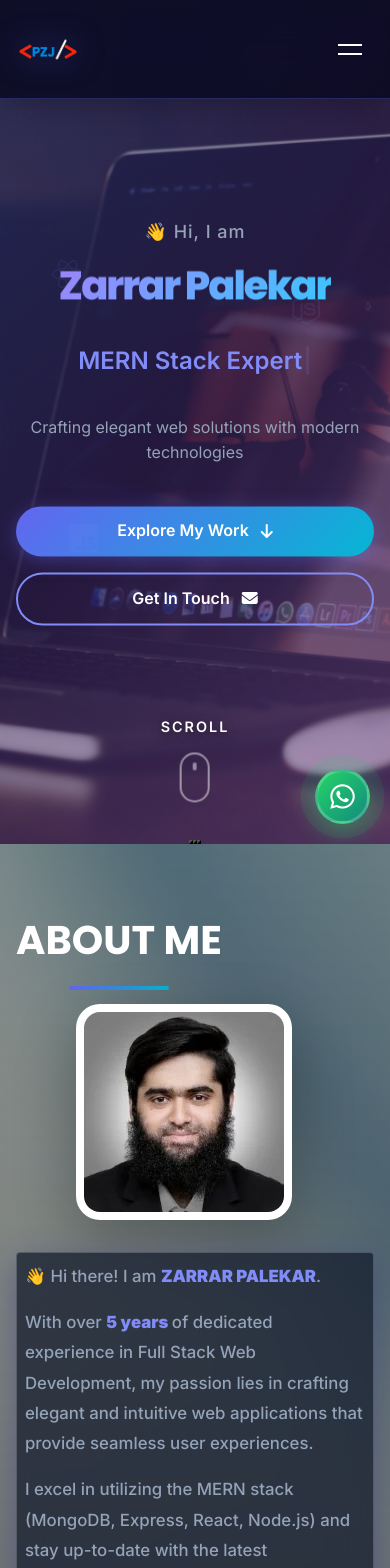
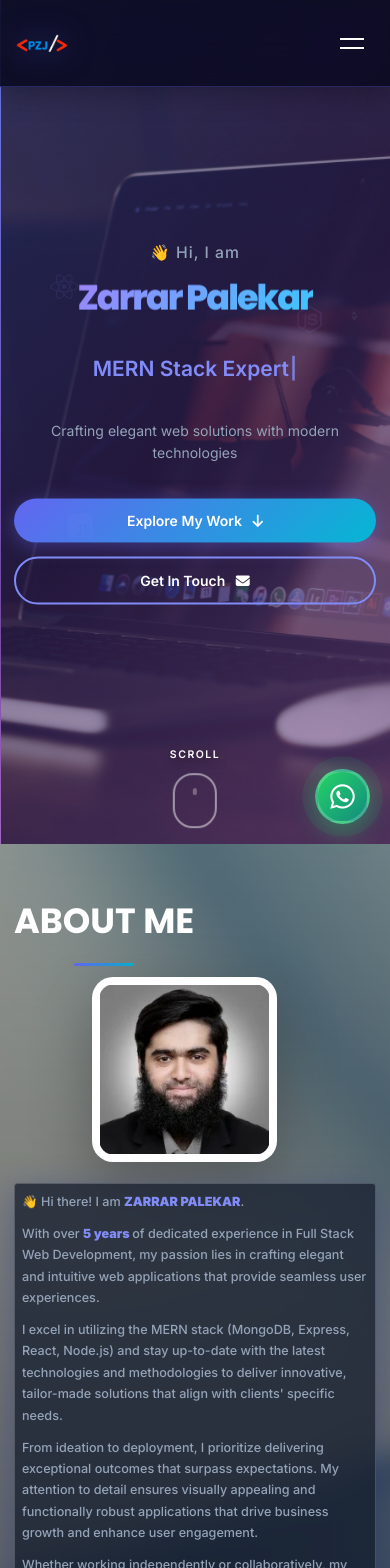
Before and after one commit to ZarrarPalekar/ReactiFolio, a React (Create React App) app: page / in a window 390 px wide. Shown: the top 1568 px of the page. Built offline with nearby package versions, Linux system fonts and the light colour scheme.

Commit message:
fixed mobile carousel issue

```diff
--- a/src/components/my-carousel/my-carousel.component.jsx
+++ b/src/components/my-carousel/my-carousel.component.jsx
@@ -15,7 +15,12 @@ const MyCarousel = ({ loaderStop, hideAll }) => {
     />
   ) : (
     <div id="home">
-      <Carousel controls={false} indicators interval={2500} pause={false}>
+      <Carousel
+        controls={false}
+        indicators={false}
+        interval={2500}
+        pause={false}
+      >
         <Carousel.Item>
           <img
             className="d-block w-100 custom-img"
--- a/src/components/projects-timeline/projects-timeline.styles.css
+++ b/src/components/projects-timeline/projects-timeline.styles.css
@@ -330,6 +330,39 @@
 }
 
 /* Responsive Design */
+
+/* Tablet styles (769px - 1024px) */
+@media (min-width: 769px) and (max-width: 1024px) {
+  .projects-section {
+    padding: var(--space-12) var(--space-4);
+  }
+
+  .timeline-wrapper {
+    padding: var(--space-8) 0;
+  }
+
+  .timeline-item {
+    margin-bottom: var(--space-16);
+  }
+
+  .project-image-container {
+    height: 220px;
+  }
+
+  .project-content {
+    padding: var(--space-6);
+  }
+
+  .project-title {
+    font-size: 1.4rem;
+  }
+
+  .project-description {
+    font-size: 0.95rem;
+  }
+}
+
+/* Large tablet (max-width: 992px) */
 @media (max-width: 992px) {
   .timeline-line {
     left: 30px;
@@ -358,6 +391,7 @@
   }
 }
 
+/* Mobile styles (max-width: 768px) */
 @media (max-width: 768px) {
   .projects-section {
     padding: var(--space-8) 0;
@@ -392,18 +426,63 @@
     padding: var(--space-5);
   }
 
+  .project-title {
+    font-size: 1.3rem;
+  }
+
+  .project-description {
+    font-size: 0.9rem;
+  }
+
   .project-actions .btn {
     min-width: 100%;
+    margin: var(--space-2) 0 !important;
+  }
+
+  /* Disable hover effects on mobile */
+  .project-card:hover {
+    transform: none;
+  }
+
+  .project-card:hover .project-image {
+    transform: none;
+  }
+
+  .tech-item:hover {
+    transform: none;
   }
 }
 
+/* Small mobile (max-width: 480px) */
 @media (max-width: 480px) {
   .projects-section {
-    padding: var(--space-10) var(--space-3);
+    padding: var(--space-8) var(--space-3);
+  }
+
+  .timeline-wrapper {
+    padding: var(--space-4) 0;
+  }
+
+  .timeline-item {
+    margin-bottom: var(--space-12);
   }
 
   .project-title {
-    font-size: 1.25rem;
+    font-size: 1.2rem;
+  }
+
+  .project-description {
+    font-size: 0.85rem;
+    margin-bottom: var(--space-4);
+  }
+
+  .project-date {
+    font-size: 0.85rem;
+  }
+
+  .timeline-date {
+    font-size: 0.95rem;
+    padding: var(--space-2) var(--space-3);
   }
 
   .timeline-item-left,
@@ -419,6 +498,29 @@
     left: -35px !important;
     width: 16px;
     height: 16px;
+  }
+
+  .project-image-container {
+    height: 180px;
+  }
+
+  .project-content {
+    padding: var(--space-4);
+  }
+
+  .features-list li {
+    font-size: 0.85rem;
+    padding: var(--space-2) 0;
+  }
+
+  .tech-item {
+    padding: var(--space-2) var(--space-3);
+    font-size: 0.85rem;
+  }
+
+  .tech-icon {
+    width: 20px;
+    height: 20px;
   }
 }
 
--- a/src/components/scroll-down/scroll-down.component.jsx
+++ b/src/components/scroll-down/scroll-down.component.jsx
@@ -11,6 +11,15 @@ const MyScroll = styled.div`
   flex-direction: column;
   align-items: center;
   gap: 0.5rem;
+
+  @media (max-width: 768px) {
+    bottom: 2rem;
+  }
+
+  @media (max-width: 480px) {
+    bottom: 1.5rem;
+    gap: 0.3rem;
+  }
 `;
 
 const ScrollText = styled.span`
@@ -20,18 +29,27 @@ const ScrollText = styled.span`
   letter-spacing: 2px;
   text-transform: uppercase;
   text-shadow: 0 2px 10px rgba(0, 0, 0, 0.5);
+
+  @media (max-width: 480px) {
+    font-size: 0.75rem;
+    letter-spacing: 1.5px;
+  }
 `;
 
-const ScrollIcon = styled(motion.div)`
+const ScrollIcon = styled(motion.a)`
   width: 30px;
   height: 50px;
   border: 2px solid rgba(255, 255, 255, 0.5);
   border-radius: 25px;
   display: flex;
   justify-content: center;
+  align-items: flex-start;
   padding-top: 8px;
   cursor: pointer;
   transition: all 0.3s ease;
+  text-decoration: none;
+  position: relative;
+  overflow: hidden;
 
   &:hover {
     border-color: rgba(255, 255, 255, 0.9);
@@ -44,16 +62,28 @@ const ScrollIcon = styled(motion.div)`
     background: white;
     border-radius: 2px;
   }
+
+  @media (max-width: 480px) {
+    width: 28px;
+    height: 55px;
+    border-radius: 20px;
+    padding-top: 7px;
+
+    .wheel {
+      width: 4px;
+      height: 7px;
+    }
+  }
 `;
 
 const ScrollDown = () => {
   return (
     <MyScroll>
-      <ScrollText>Scroll</ScrollText>
-      <a href="#about" style={{ textDecoration: "none" }}>
+      <ScrollText>SCROLL</ScrollText>
       <ScrollIcon
+        href="#about"
         animate={{
-            y: [0, 10, 0],
+          y: [0, 8, 0],
         }}
         transition={{
           duration: 1.5,
@@ -64,7 +94,8 @@ const ScrollDown = () => {
         <motion.div
           className="wheel"
           animate={{
-              opacity: [1, 0],
+            y: [0, 6, 0],
+            opacity: [1, 0.3, 1],
           }}
           transition={{
             duration: 1.5,
@@ -73,7 +104,6 @@ const ScrollDown = () => {
           }}
         />
       </ScrollIcon>
-      </a>
     </MyScroll>
   );
 };
--- a/src/index.css
+++ b/src/index.css
@@ -202,6 +202,78 @@ code {
   transform: translateY(-5px);
 }
 
+/* ========================================
+   RESPONSIVE UTILITIES
+   ======================================== */
+
+/* Hide/Show utilities for different screen sizes */
+.mobile-only {
+  display: none !important;
+}
+
+.desktop-only {
+  display: block !important;
+}
+
+@media (max-width: 768px) {
+  .mobile-only {
+    display: block !important;
+  }
+
+  .desktop-only {
+    display: none !important;
+  }
+
+  /* Disable hover effects on mobile */
+  .hover-lift:hover {
+    transform: none;
+  }
+
+  /* Reduce animations on mobile for better performance */
+  * {
+    animation-duration: 0.5s !important;
+  }
+}
+
+/* Tablet-specific styles */
+@media (min-width: 769px) and (max-width: 1024px) {
+  .container-box {
+    width: 90%;
+  }
+
+  /* Reduce spacing on tablets */
+  section {
+    padding: var(--space-16) 0;
+  }
+}
+
+/* Small mobile devices */
+@media (max-width: 480px) {
+  /* Smaller font sizes for very small screens */
+  html {
+    font-size: 14px;
+  }
+
+  /* Ensure buttons are touch-friendly */
+  .btn,
+  button,
+  a {
+    min-height: 44px;
+    min-width: 44px;
+  }
+}
+
+/* Landscape mobile */
+@media (max-width: 896px) and (orientation: landscape) {
+  section {
+    padding: var(--space-8) 0;
+  }
+
+  .container-box {
+    padding: var(--space-6) 0;
+  }
+}
+
 .hover-glow {
   transition: box-shadow var(--transition-base);
 }
--- a/src/pages/about/about.style.css
+++ b/src/pages/about/about.style.css
@@ -197,6 +197,32 @@
 }
 
 /* Responsive */
+
+/* Tablet styles (769px - 1024px) */
+@media (min-width: 769px) and (max-width: 1024px) {
+  .about-section {
+    padding: var(--space-10) 0;
+  }
+
+  .profile {
+    max-width: 18em;
+  }
+
+  .my-details {
+    padding: var(--space-8);
+  }
+
+  .my-details p {
+    font-size: 1rem;
+  }
+
+  .my-details .btn {
+    margin: var(--space-2) var(--space-1) !important;
+    padding: var(--space-3) var(--space-5);
+  }
+}
+
+/* Mobile styles (max-width: 768px) */
 @media (max-width: 768px) {
   .about-section {
     padding: var(--space-8) 0;
@@ -207,7 +233,7 @@
   }
 
   .profile {
-    max-width: 16em;
+    max-width: 14em;
     margin-bottom: var(--space-6);
   }
 
@@ -226,34 +252,30 @@
 
   .my-details p {
     color: var(--color-gray-light) !important;
-    /* Ensure text is always visible on mobile */
     -webkit-text-fill-color: var(--color-gray-light) !important;
+    font-size: 0.95rem;
+    line-height: 1.7;
   }
 
   .my-details .boldest,
   .my-details strong.boldest,
   p .boldest,
   p strong.boldest {
-    /* Disable gradient on mobile for better visibility */
     background: none !important;
     -webkit-background-clip: unset !important;
     -webkit-text-fill-color: var(--color-primary-light) !important;
     background-clip: unset !important;
     color: var(--color-primary-light) !important;
-    /* Force visibility on iOS */
     opacity: 1 !important;
     display: inline !important;
     visibility: visible !important;
-    /* Additional iOS Safari fixes */
     -webkit-font-smoothing: antialiased;
     text-rendering: optimizeLegibility;
     font-weight: 900 !important;
-    /* Ensure text is not hidden */
     min-height: 1em;
     min-width: 1px;
   }
 
-  /* Ensure strong tags are visible */
   .my-details strong,
   .my-details strong.boldest {
     -webkit-text-fill-color: var(--color-primary-light) !important;
@@ -267,5 +289,33 @@
   .my-details .btn {
     width: 100%;
     margin: var(--space-2) 0 !important;
+    padding: var(--space-3) var(--space-4);
+    font-size: 0.95rem;
   }
 }
+
+/* Small mobile (max-width: 480px) */
+@media (max-width: 480px) {
+  .about-section {
+    padding: var(--space-6) 0;
+  }
+
+  .profile {
+    max-width: 12em;
+    margin-bottom: var(--space-4);
+  }
+
+  .my-details {
+    padding: var(--space-4);
+  }
+
+  .my-details p {
+    font-size: 0.9rem;
+    margin-bottom: var(--space-3);
+  }
+
+  .my-details .btn {
+    padding: var(--space-3);
+    font-size: 0.9rem;
+  }
+}
--- a/src/pages/skills/skills.style.css
+++ b/src/pages/skills/skills.style.css
@@ -182,6 +182,32 @@
 }
 
 /* Responsive */
+
+/* Tablet styles (769px - 1024px) */
+@media (min-width: 769px) and (max-width: 1024px) {
+  .skills-section {
+    padding: var(--space-10) 0;
+  }
+
+  .skill-card {
+    margin-bottom: var(--space-5);
+  }
+
+  .skill-card-title {
+    font-size: 1.6rem;
+  }
+
+  .skill-icon-wrapper {
+    width: 44px;
+    height: 44px;
+  }
+
+  .skill-name {
+    font-size: 1rem;
+  }
+}
+
+/* Mobile styles (max-width: 768px) */
 @media (max-width: 768px) {
   .skills-section {
     padding: var(--space-8) 0;
@@ -192,7 +218,7 @@
   }
 
   .skill-card-title {
-    font-size: 1.5rem;
+    font-size: 1.4rem;
   }
 
   .skill-icon-wrapper {
@@ -203,4 +229,51 @@
   .skill-name {
     font-size: 0.95rem;
   }
+
+  .skill-item {
+    padding: var(--space-2);
+  }
+
+  /* Disable hover effects on mobile */
+  .skill-card:hover {
+    transform: none;
+  }
+
+  .skill-item:hover {
+    background: transparent;
+  }
+
+  .skill-item:hover .skill-icon-wrapper {
+    transform: none;
+  }
 }
+
+/* Small mobile (max-width: 480px) */
+@media (max-width: 480px) {
+  .skills-section {
+    padding: var(--space-6) 0;
+  }
+
+  .skill-card-title {
+    font-size: 1.25rem;
+    margin-bottom: var(--space-3);
+  }
+
+  .skill-icon-wrapper {
+    width: 36px;
+    height: 36px;
+  }
+
+  .skill-name {
+    font-size: 0.9rem;
+  }
+
+  .skill-item {
+    gap: var(--space-2);
+  }
+
+  .font-details-b::after {
+    width: 60px;
+    height: 3px;
+  }
+}
```
Also changed, not shown: src/pages/experience/experience.styles.css (+78 -7 lines). Lines whose indentation alone changed are shown as unchanged.
